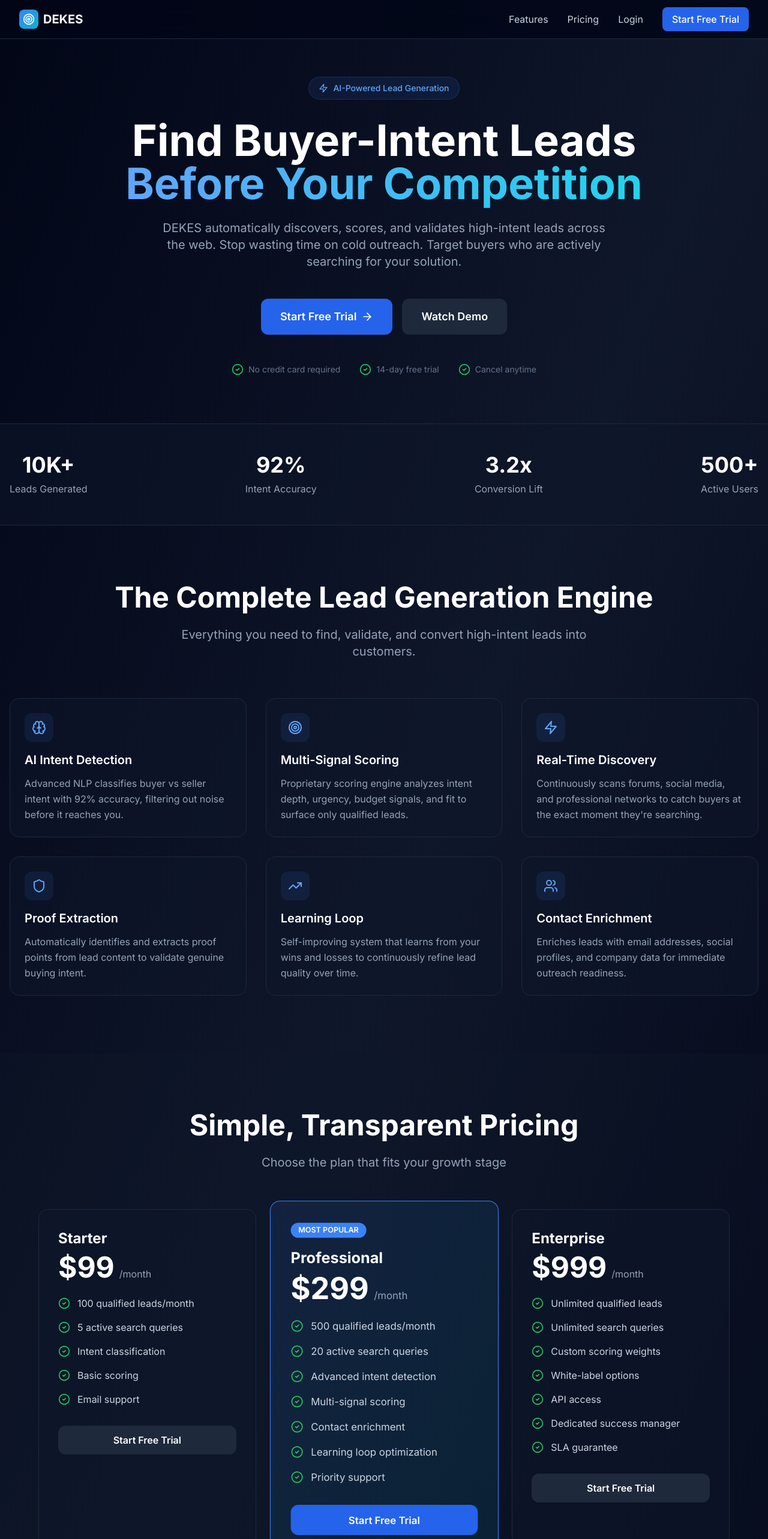
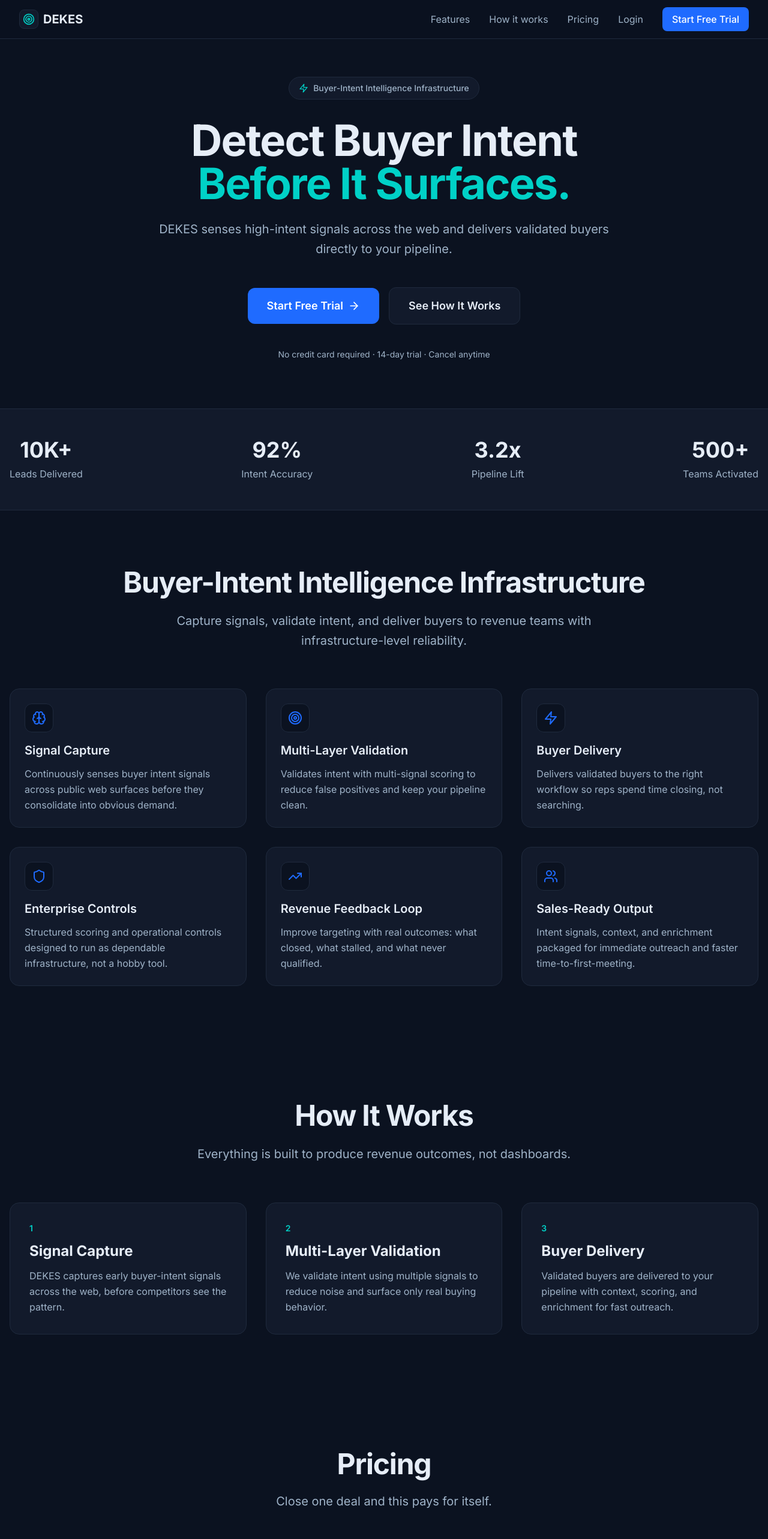
Before and after one commit to reprewindai-dev/dekes-saas, a Next.js app in the folder dekes-saas/: page / in a window 1280 px wide. Shown: the top 2566 px of the page at 60% size. Built offline with nearby package versions, Linux system fonts and the light colour scheme.

Commit message:
Update landing page positioning and pricing

```diff
--- a/dekes-saas/app/page.tsx
+++ b/dekes-saas/app/page.tsx
@@ -1,24 +1,85 @@
+"use client"
+
 import Link from 'next/link'
+import { useMemo, useState } from 'react'
 import { ArrowRight, CheckCircle2, Target, Zap, Shield, TrendingUp, Users, Brain } from 'lucide-react'
 
 export default function LandingPage() {
+  const [billing, setBilling] = useState<'monthly' | 'annual'>('monthly')
+
+  const pricingPlans = useMemo(() => {
+    const starterMonthly = 129
+    const professionalMonthly = 349
+
+    const annualMultiplier = 0.8
+    const starterAnnual = Math.round(starterMonthly * 12 * annualMultiplier)
+    const professionalAnnual = Math.round(professionalMonthly * 12 * annualMultiplier)
+
+    return [
+      {
+        name: 'Starter',
+        priceLabel: billing === 'monthly' ? `$${starterMonthly}` : `$${starterAnnual}`,
+        priceMeta: billing === 'monthly' ? '/month' : '/year',
+        popular: false,
+        highlight: 'Close one deal and this pays for itself.',
+        features: [
+          '100 qualified leads',
+          '5 active scans',
+          'Basic intent scoring',
+          'Email support',
+        ],
+      },
+      {
+        name: 'Professional',
+        priceLabel: billing === 'monthly' ? `$${professionalMonthly}` : `$${professionalAnnual}`,
+        priceMeta: billing === 'monthly' ? '/month' : '/year',
+        popular: true,
+        highlight: 'Close one deal and this pays for itself.',
+        features: [
+          '500 qualified leads',
+          '20 active scans',
+          'Advanced intent detection',
+          'Multi-signal scoring',
+          'Contact enrichment',
+          'Priority support',
+        ],
+      },
+      {
+        name: 'Enterprise',
+        priceLabel: 'Custom',
+        priceMeta: 'pricing',
+        popular: false,
+        highlight: 'Built for revenue teams that need infrastructure-level scale.',
+        features: [
+          'Unlimited leads',
+          'Unlimited scans',
+          'Custom scoring weights',
+          'API access',
+          'Dedicated success manager',
+          'SLA guarantee',
+        ],
+      },
+    ]
+  }, [billing])
+
   return (
-    <div className="min-h-screen bg-gradient-to-br from-slate-950 via-slate-900 to-slate-950">
+    <div className="min-h-screen bg-[#0B1220] text-[#E6EDF7]">
       {/* Navigation */}
-      <nav className="fixed top-0 w-full z-50 bg-slate-950/80 backdrop-blur-xl border-b border-slate-800">
+      <nav className="fixed top-0 w-full z-50 bg-[#0B1220]/90 backdrop-blur-xl border-b border-[#1F2A3D]">
         <div className="max-w-7xl mx-auto px-4 sm:px-6 lg:px-8">
           <div className="flex justify-between items-center h-16">
             <div className="flex items-center space-x-2">
-              <div className="w-8 h-8 bg-gradient-to-br from-blue-500 to-cyan-500 rounded-lg flex items-center justify-center">
-                <Target className="w-5 h-5 text-white" />
+              <div className="w-8 h-8 bg-[#121A2B] border border-[#1F2A3D] rounded-lg flex items-center justify-center">
+                <Target className="w-5 h-5 text-[#00D1C7]" />
               </div>
-              <span className="text-xl font-bold text-white">DEKES</span>
+              <span className="text-xl font-bold text-[#E6EDF7]">DEKES</span>
             </div>
             <div className="hidden md:flex items-center space-x-8">
-              <Link href="#features" className="text-slate-300 hover:text-white transition">Features</Link>
-              <Link href="#pricing" className="text-slate-300 hover:text-white transition">Pricing</Link>
-              <Link href="/auth/login" className="text-slate-300 hover:text-white transition">Login</Link>
-              <Link href="/auth/signup" className="px-4 py-2 bg-blue-600 hover:bg-blue-700 text-white rounded-lg transition font-medium">
+              <Link href="#features" className="text-[#9FB3C8] hover:text-[#E6EDF7] transition">Features</Link>
+              <Link href="#how-it-works" className="text-[#9FB3C8] hover:text-[#E6EDF7] transition">How it works</Link>
+              <Link href="#pricing" className="text-[#9FB3C8] hover:text-[#E6EDF7] transition">Pricing</Link>
+              <Link href="/auth/login" className="text-[#9FB3C8] hover:text-[#E6EDF7] transition">Login</Link>
+              <Link href="/auth/signup" className="px-4 py-2 bg-[#1F6BFF] hover:bg-[#1F6BFF]/90 text-white rounded-lg transition font-medium">
                 Start Free Trial
               </Link>
             </div>
@@ -29,70 +90,56 @@
       {/* Hero */}
       <section className="pt-32 pb-20 px-4">
         <div className="max-w-7xl mx-auto text-center">
-          <div className="inline-flex items-center space-x-2 px-4 py-2 bg-blue-500/10 border border-blue-500/20 rounded-full mb-8">
-            <Zap className="w-4 h-4 text-blue-400" />
-            <span className="text-sm text-blue-400 font-medium">AI-Powered Lead Generation</span>
+          <div className="inline-flex items-center space-x-2 px-4 py-2 bg-[#121A2B] border border-[#1F2A3D] rounded-full mb-8">
+            <Zap className="w-4 h-4 text-[#00D1C7]" />
+            <span className="text-sm text-[#9FB3C8] font-medium">Buyer-Intent Intelligence Infrastructure</span>
           </div>
 
-          <h1 className="text-5xl md:text-7xl font-bold text-white mb-6 leading-tight">
-            Find Buyer-Intent Leads
+          <h1 className="text-5xl md:text-7xl font-bold text-[#E6EDF7] mb-6 leading-tight tracking-tight">
+            Detect Buyer Intent
             <br />
-            <span className="bg-gradient-to-r from-blue-400 to-cyan-400 bg-clip-text text-transparent">
-              Before Your Competition
-            </span>
+            <span className="text-[#00D1C7]">Before It Surfaces.</span>
           </h1>
 
-          <p className="text-xl text-slate-400 max-w-3xl mx-auto mb-12">
-            DEKES automatically discovers, scores, and validates high-intent leads across the web.
-            Stop wasting time on cold outreach. Target buyers who are actively searching for your solution.
+          <p className="text-xl text-[#9FB3C8] max-w-3xl mx-auto mb-12 leading-relaxed">
+            DEKES senses high-intent signals across the web and delivers validated buyers directly to your pipeline.
           </p>
 
           <div className="flex flex-col sm:flex-row items-center justify-center gap-4">
-            <Link href="/auth/signup" className="px-8 py-4 bg-blue-600 hover:bg-blue-700 text-white rounded-xl font-semibold text-lg transition flex items-center space-x-2 group">
+            <Link href="/auth/signup" className="px-8 py-4 bg-[#1F6BFF] hover:bg-[#1F6BFF]/90 text-white rounded-xl font-semibold text-lg transition flex items-center space-x-2 group">
               <span>Start Free Trial</span>
               <ArrowRight className="w-5 h-5 group-hover:translate-x-1 transition" />
             </Link>
-            <Link href="#demo" className="px-8 py-4 bg-slate-800 hover:bg-slate-700 text-white rounded-xl font-semibold text-lg transition">
-              Watch Demo
+            <Link href="#how-it-works" className="px-8 py-4 bg-[#121A2B] hover:bg-[#121A2B]/80 border border-[#1F2A3D] text-[#E6EDF7] rounded-xl font-semibold text-lg transition">
+              See How It Works
             </Link>
           </div>
 
-          <div className="mt-12 flex items-center justify-center space-x-8 text-sm text-slate-500">
-            <div className="flex items-center space-x-2">
-              <CheckCircle2 className="w-5 h-5 text-green-500" />
-              <span>No credit card required</span>
-            </div>
-            <div className="flex items-center space-x-2">
-              <CheckCircle2 className="w-5 h-5 text-green-500" />
-              <span>14-day free trial</span>
-            </div>
-            <div className="flex items-center space-x-2">
-              <CheckCircle2 className="w-5 h-5 text-green-500" />
-              <span>Cancel anytime</span>
-            </div>
+          <div className="mt-10 text-sm text-[#9FB3C8]">
+            No credit card required · 14-day trial · Cancel anytime
           </div>
         </div>
       </section>
 
       {/* Social Proof */}
-      <section className="py-12 border-y border-slate-800 bg-slate-900/50">
+      <section className="py-12 border-y border-[#1F2A3D] bg-[#121A2B]">
         <div className="max-w-7xl mx-auto px-4">
           <div className="flex flex-col md:flex-row items-center justify-between gap-8">
             <div className="text-center">
-              <div className="text-4xl font-bold text-white mb-2">10K+</div>
-              <div className="text-slate-400">Leads Generated</div>
+              <div className="text-4xl font-bold text-[#E6EDF7] mb-2">10K+</div>
+              <div className="text-[#9FB3C8]">Leads Delivered</div>
             </div>
             <div className="text-center">
-              <div className="text-4xl font-bold text-white mb-2">92%</div>
-              <div className="text-slate-400">Intent Accuracy</div>
+              <div className="text-4xl font-bold text-[#E6EDF7] mb-2">92%</div>
+              <div className="text-[#9FB3C8]">Intent Accuracy</div>
             </div>
             <div className="text-center">
-              <div className="text-4xl font-bold text-white mb-2">3.2x</div>
-              <div className="text-slate-400">Conversion Lift</div>
+              <div className="text-4xl font-bold text-[#E6EDF7] mb-2">3.2x</div>
+              <div className="text-[#9FB3C8]">Pipeline Lift</div>
             </div>
             <div className="text-center">
-              <div className="text-4xl font-bold text-white mb-2">500+</div>
-              <div className="text-slate-400">Active Users</div>
+              <div className="text-4xl font-bold text-[#E6EDF7] mb-2">500+</div>
+              <div className="text-[#9FB3C8]">Teams Activated</div>
             </div>
           </div>
         </div>
@@ -102,22 +149,44 @@
       <section id="features" className="py-24 px-4">
         <div className="max-w-7xl mx-auto">
           <div className="text-center mb-16">
-            <h2 className="text-4xl md:text-5xl font-bold text-white mb-6">
-              The Complete Lead Generation Engine
+            <h2 className="text-4xl md:text-5xl font-bold text-[#E6EDF7] mb-6 tracking-tight">
+              Buyer-Intent Intelligence Infrastructure
             </h2>
-            <p className="text-xl text-slate-400 max-w-3xl mx-auto">
-              Everything you need to find, validate, and convert high-intent leads into customers.
+            <p className="text-xl text-[#9FB3C8] max-w-3xl mx-auto leading-relaxed">
+              Capture signals, validate intent, and deliver buyers to revenue teams with infrastructure-level reliability.
             </p>
           </div>
 
           <div className="grid md:grid-cols-2 lg:grid-cols-3 gap-8">
             {features.map((feature, idx) => (
-              <div key={idx} className="p-6 bg-slate-900/50 border border-slate-800 rounded-2xl hover:border-blue-500/50 transition group">
-                <div className="w-12 h-12 bg-blue-500/10 rounded-xl flex items-center justify-center mb-4 group-hover:bg-blue-500/20 transition">
-                  <feature.icon className="w-6 h-6 text-blue-400" />
+              <div key={idx} className="p-6 bg-[#121A2B] border border-[#1F2A3D] rounded-2xl hover:border-[#1F6BFF]/60 transition group">
+                <div className="w-12 h-12 bg-[#0B1220] border border-[#1F2A3D] rounded-xl flex items-center justify-center mb-4 group-hover:border-[#1F6BFF]/60 transition">
+                  <feature.icon className="w-6 h-6 text-[#1F6BFF]" />
                 </div>
-                <h3 className="text-xl font-semibold text-white mb-3">{feature.title}</h3>
-                <p className="text-slate-400 leading-relaxed">{feature.description}</p>
+                <h3 className="text-xl font-semibold text-[#E6EDF7] mb-3">{feature.title}</h3>
+                <p className="text-[#9FB3C8] leading-relaxed">{feature.description}</p>
+              </div>
+            ))}
+          </div>
+        </div>
+      </section>
+
+      {/* How it works */}
+      <section id="how-it-works" className="py-24 px-4">
+        <div className="max-w-7xl mx-auto">
+          <div className="text-center mb-16">
+            <h2 className="text-4xl md:text-5xl font-bold text-[#E6EDF7] mb-6 tracking-tight">How It Works</h2>
+            <p className="text-xl text-[#9FB3C8] max-w-3xl mx-auto leading-relaxed">
+              Everything is built to produce revenue outcomes, not dashboards.
+            </p>
+          </div>
+
+          <div className="grid md:grid-cols-3 gap-8">
+            {howItWorks.map((step) => (
+              <div key={step.title} className="p-8 bg-[#121A2B] border border-[#1F2A3D] rounded-2xl">
+                <div className="text-sm font-semibold text-[#00D1C7] mb-3">{step.kicker}</div>
+                <h3 className="text-2xl font-bold text-[#E6EDF7] mb-3">{step.title}</h3>
+                <p className="text-[#9FB3C8] leading-relaxed">{step.description}</p>
               </div>
             ))}
           </div>
@@ -125,39 +194,66 @@
       </section>
 
       {/* Pricing */}
-      <section id="pricing" className="py-24 px-4 bg-slate-900/30">
+      <section id="pricing" className="py-24 px-4 bg-[#0B1220]">
         <div className="max-w-7xl mx-auto">
           <div className="text-center mb-16">
-            <h2 className="text-4xl md:text-5xl font-bold text-white mb-6">
-              Simple, Transparent Pricing
+            <h2 className="text-4xl md:text-5xl font-bold text-[#E6EDF7] mb-6 tracking-tight">
+              Pricing
             </h2>
-            <p className="text-xl text-slate-400">
-              Choose the plan that fits your growth stage
+            <p className="text-xl text-[#9FB3C8]">
+              Close one deal and this pays for itself.
             </p>
+          </div>
+
+          <div className="flex items-center justify-center mb-10">
+            <div className="inline-flex items-center gap-2 p-1 bg-[#121A2B] border border-[#1F2A3D] rounded-xl">
+              <button
+                type="button"
+                onClick={() => setBilling('monthly')}
+                className={`px-4 py-2 rounded-lg text-sm font-semibold transition ${billing === 'monthly' ? 'bg-[#1F6BFF] text-white' : 'text-[#9FB3C8] hover:text-[#E6EDF7]'}`}
+              >
+                Monthly
+              </button>
+              <button
+                type="button"
+                onClick={() => setBilling('annual')}
+                className={`px-4 py-2 rounded-lg text-sm font-semibold transition ${billing === 'annual' ? 'bg-[#1F6BFF] text-white' : 'text-[#9FB3C8] hover:text-[#E6EDF7]'}`}
+              >
+                Annual
+              </button>
+              <div className="px-3 py-1 text-xs font-semibold text-[#00D1C7]">Save 20%</div>
+            </div>
           </div>
 
           <div className="grid md:grid-cols-3 gap-8 max-w-6xl mx-auto">
             {pricingPlans.map((plan, idx) => (
-              <div key={idx} className={`p-8 rounded-2xl border ${plan.popular ? 'bg-gradient-to-br from-blue-500/10 to-cyan-500/10 border-blue-500 scale-105' : 'bg-slate-900/50 border-slate-800'}`}>
+              <div
+                key={idx}
+                className={`p-8 rounded-2xl border ${plan.popular ? 'bg-[#121A2B] border-[#1F6BFF] md:scale-105' : 'bg-[#121A2B] border-[#1F2A3D]'}`}
+              >
                 {plan.popular && (
-                  <div className="inline-block px-3 py-1 bg-blue-500 text-white text-xs font-semibold rounded-full mb-4">
+                  <div className="inline-block px-3 py-1 bg-[#1F6BFF] text-white text-xs font-semibold rounded-full mb-4">
                     MOST POPULAR
                   </div>
                 )}
-                <h3 className="text-2xl font-bold text-white mb-2">{plan.name}</h3>
-                <div className="flex items-baseline mb-6">
-                  <span className="text-5xl font-bold text-white">${plan.price}</span>
-                  <span className="text-slate-400 ml-2">/month</span>
+                <h3 className="text-2xl font-bold text-[#E6EDF7] mb-2">{plan.name}</h3>
+                <div className="flex items-baseline mb-2">
+                  <span className="text-5xl font-bold text-[#E6EDF7]">{plan.priceLabel}</span>
+                  <span className="text-[#9FB3C8] ml-2">{plan.priceMeta}</span>
                 </div>
+                <div className="text-sm text-[#9FB3C8] mb-6">{plan.highlight}</div>
                 <ul className="space-y-4 mb-8">
                   {plan.features.map((feature, fIdx) => (
                     <li key={fIdx} className="flex items-start space-x-3">
-                      <CheckCircle2 className="w-5 h-5 text-green-500 flex-shrink-0 mt-0.5" />
-                      <span className="text-slate-300">{feature}</span>
+                      <CheckCircle2 className="w-5 h-5 text-[#00D1C7] flex-shrink-0 mt-0.5" />
+                      <span className="text-[#E6EDF7]">{feature}</span>
                     </li>
                   ))}
                 </ul>
-                <Link href="/auth/signup" className={`block w-full py-3 rounded-xl font-semibold text-center transition ${plan.popular ? 'bg-blue-600 hover:bg-blue-700 text-white' : 'bg-slate-800 hover:bg-slate-700 text-white'}`}>
+                <Link
+                  href="/auth/signup"
+                  className={`block w-full py-3 rounded-xl font-semibold text-center transition ${plan.popular ? 'bg-[#1F6BFF] hover:bg-[#1F6BFF]/90 text-white' : 'bg-[#0B1220] hover:bg-[#0B1220]/80 border border-[#1F2A3D] text-[#E6EDF7]'}`}
+                >
                   Start Free Trial
                 </Link>
               </div>
@@ -169,30 +265,30 @@
       {/* CTA */}
       <section className="py-24 px-4">
         <div className="max-w-4xl mx-auto text-center">
-          <h2 className="text-4xl md:text-5xl font-bold text-white mb-6">
-            Ready to 10x Your Lead Generation?
+          <h2 className="text-4xl md:text-5xl font-bold text-[#E6EDF7] mb-6 tracking-tight">
+            Stop Guessing. Start Detecting.
           </h2>
-          <p className="text-xl text-slate-400 mb-12">
-            Join hundreds of businesses finding better leads faster with DEKES
+          <p className="text-xl text-[#9FB3C8] mb-12 leading-relaxed">
+            Activate your first buyer-intent stream in minutes.
           </p>
-          <Link href="/auth/signup" className="inline-flex items-center space-x-2 px-8 py-4 bg-blue-600 hover:bg-blue-700 text-white rounded-xl font-semibold text-lg transition group">
-            <span>Start Your Free Trial</span>
+          <Link href="/auth/signup" className="inline-flex items-center space-x-2 px-8 py-4 bg-[#1F6BFF] hover:bg-[#1F6BFF]/90 text-white rounded-xl font-semibold text-lg transition group">
+            <span>Start Free Trial</span>
             <ArrowRight className="w-5 h-5 group-hover:translate-x-1 transition" />
           </Link>
         </div>
       </section>
 
       {/* Footer */}
-      <footer className="py-12 px-4 border-t border-slate-800">
+      <footer className="py-12 px-4 border-t border-[#1F2A3D]">
         <div className="max-w-7xl mx-auto">
           <div className="flex flex-col md:flex-row justify-between items-center">
             <div className="flex items-center space-x-2 mb-4 md:mb-0">
-              <div className="w-8 h-8 bg-gradient-to-br from-blue-500 to-cyan-500 rounded-lg flex items-center justify-center">
-                <Target className="w-5 h-5 text-white" />
+              <div className="w-8 h-8 bg-[#121A2B] border border-[#1F2A3D] rounded-lg flex items-center justify-center">
+                <Target className="w-5 h-5 text-[#00D1C7]" />
               </div>
-              <span className="text-lg font-bold text-white">DEKES</span>
+              <span className="text-lg font-bold text-[#E6EDF7]">DEKES</span>
             </div>
-            <div className="text-sm text-slate-500">
+            <div className="text-sm text-[#9FB3C8]">
               © 2024 DEKES. All rights reserved.
             </div>
           </div>
@@ -205,75 +301,50 @@
 const features = [
   {
     icon: Brain,
-    title: "AI Intent Detection",
-    description: "Advanced NLP classifies buyer vs seller intent with 92% accuracy, filtering out noise before it reaches you."
+    title: 'Signal Capture',
+    description: 'Continuously senses buyer intent signals across public web surfaces before they consolidate into obvious demand.'
   },
   {
     icon: Target,
-    title: "Multi-Signal Scoring",
-    description: "Proprietary scoring engine analyzes intent depth, urgency, budget signals, and fit to surface only qualified leads."
+    title: 'Multi-Layer Validation',
+    description: 'Validates intent with multi-signal scoring to reduce false positives and keep your pipeline clean.'
   },
   {
     icon: Zap,
-    title: "Real-Time Discovery",
-    description: "Continuously scans forums, social media, and professional networks to catch buyers at the exact moment they're searching."
+    title: 'Buyer Delivery',
+    description: 'Delivers validated buyers to the right workflow so reps spend time closing, not searching.'
   },
   {
     icon: Shield,
-    title: "Proof Extraction",
-    description: "Automatically identifies and extracts proof points from lead content to validate genuine buying intent."
+    title: 'Enterprise Controls',
+    description: 'Structured scoring and operational controls designed to run as dependable infrastructure, not a hobby tool.'
   },
   {
     icon: TrendingUp,
-    title: "Learning Loop",
-    description: "Self-improving system that learns from your wins and losses to continuously refine lead quality over time."
+    title: 'Revenue Feedback Loop',
+    description: 'Improve targeting with real outcomes: what closed, what stalled, and what never qualified.'
   },
   {
     icon: Users,
-    title: "Contact Enrichment",
-    description: "Enriches leads with email addresses, social profiles, and company data for immediate outreach readiness."
+    title: 'Sales-Ready Output',
+    description: 'Intent signals, context, and enrichment packaged for immediate outreach and faster time-to-first-meeting.'
   }
 ]
 
-const pricingPlans = [
+const howItWorks = [
   {
-    name: "Starter",
-    price: 99,
-    popular: false,
-    features: [
-      "100 qualified leads/month",
-      "5 active search queries",
-      "Intent classification",
-      "Basic scoring",
-      "Email support"
-    ]
+    kicker: '1',
+    title: 'Signal Capture',
+    description: 'DEKES captures early buyer-intent signals across the web, before competitors see the pattern.',
   },
   {
-    name: "Professional",
-    price: 299,
-    popular: true,
-    features: [
-      "500 qualified leads/month",
-      "20 active search queries",
-      "Advanced intent detection",
-      "Multi-signal scoring",
-      "Contact enrichment",
-      "Learning loop optimization",
-      "Priority support"
-    ]
+    kicker: '2',
+    title: 'Multi-Layer Validation',
+    description: 'We validate intent using multiple signals to reduce noise and surface only real buying behavior.',
   },
   {
-    name: "Enterprise",
-    price: 999,
-    popular: false,
-    features: [
-      "Unlimited qualified leads",
-      "Unlimited search queries",
-      "Custom scoring weights",
-      "White-label options",
-      "API access",
-      "Dedicated success manager",
-      "SLA guarantee"
-    ]
-  }
+    kicker: '3',
+    title: 'Buyer Delivery',
+    description: 'Validated buyers are delivered to your pipeline with context, scoring, and enrichment for fast outreach.',
+  },
 ]
```
